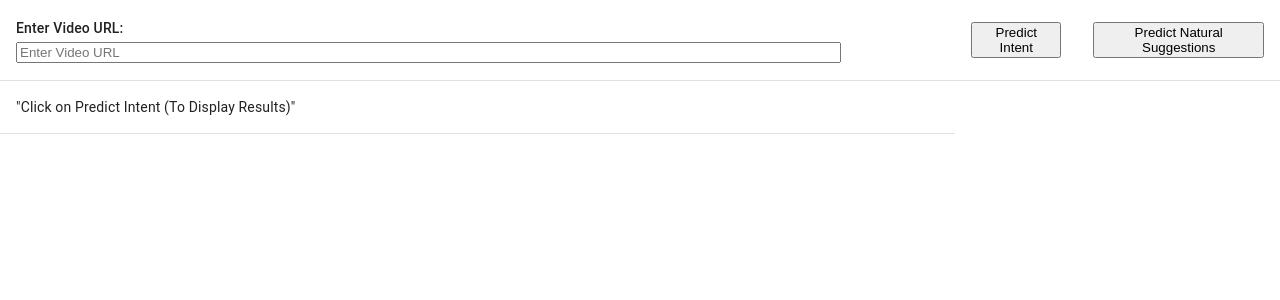
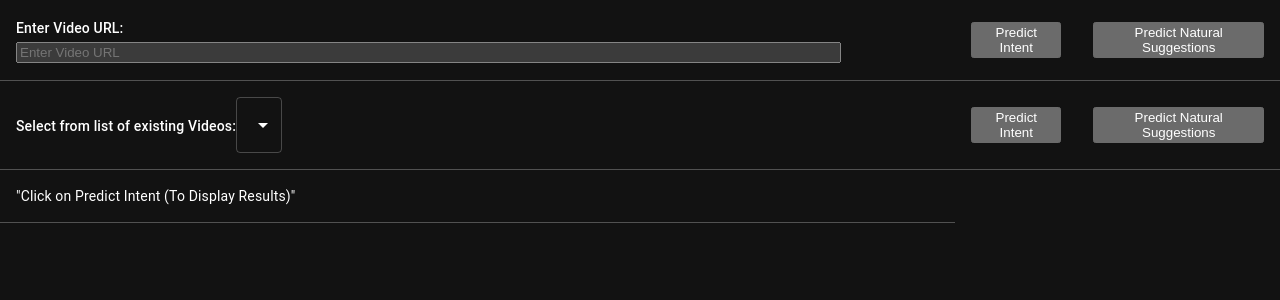
Before and after one commit to Berkeley-ExpressMe/ExpressMe-App, a React (Create React App) app in the folder expressme-app/: page / in a window 1280 px wide. Shown: the top 300 px of the page. Built offline with nearby package versions, Linux system fonts and the light colour scheme.

Commit message:
Checking in built app

```diff
--- a/expressme-app/src/App.css
+++ b/expressme-app/src/App.css
@@ -36,3 +36,13 @@
     transform: rotate(360deg);
   }
 }
+.player-wrapper {
+  position: relative;
+  padding-top: 56.25%; /* 720 / 1280 = 0.5625 */
+}
+
+.react-player {
+  position: absolute;
+  top: 0;
+  left: 0;
+}
--- a/expressme-app/src/App.js
+++ b/expressme-app/src/App.js
@@ -5,11 +5,12 @@ import './App.css';
 import { makeStyles } from '@mui/material/styles';
 import Button from '@mui/material/Button';
 import CssBaseline from '@mui/material/CssBaseline';
-import DialogActions from '@mui/material/DialogActions';
-import DialogContent from '@mui/material/DialogContent';
+import { ThemeProvider, createTheme } from '@mui/material/styles';
 import Speech from 'react-speech';
 import Table from '@mui/material/Table';
 import { DataGrid, GridColDef, GridValueGetterParams } from '@mui/x-data-grid';
+import Select, { SelectChangeEvent } from '@mui/material/Select';
+import MenuItem from '@mui/material/MenuItem';
 import Paper from '@mui/material/Paper';
 import TableContainer from '@mui/material/TableContainer';
 import CheckBox from '@mui/material/Checkbox';
@@ -214,6 +215,48 @@ function App() {
     { field: 'intent', headerName: 'Predicted Intent', cellStyle: { fontWeight: "Bold" }, renderCell: renderSpeechIconForIntent, width: 300 },
     { field: 'nlpIntent', headerName: 'NLP Intent', cellStyle: { fontWeight: "Bold" }, renderCell: renderSpeechIconForIntent, width: 300 }
   ];
+  const darkTheme = createTheme({
+    palette: {
+      mode: 'dark',
+    },
+  });
+  const existingVideos = [
+    {
+      id: '1AQh-1BSQ99GD1naWBJENhXZuP1jT3GUjdhQXh',
+      title: 'Person Eating Cake Drinking Coffee And Talking',
+      description: 'Video 1 Description',
+      thumbnail: 'https://drive.google.com/uc?export=download&id=1AQh-1BSQ99GD1naWBJENhXZuP1jT3GUjdhQXh',
+      videoUrl: 'https://drive.google.com/uc?export=download&id=1AQh-1BSQ99GD1naWBJENhXZuP1jT3GUjdhQXh',
+    },
+    {
+      id: '1AQh-kFSUa6r6iSNUFFI_PqrKtYpmN77h',
+      title: 'Video 2',
+      description: 'Video 2 Description',
+      thumbnail: 'https://drive.google.com/uc?export=download&id=1SaidOfC6zC0uvJQWNTmvQSdjKz-2_ekO',
+      videoUrl: 'https://drive.google.com/uc?export=download&id=1SaidOfC6zC0uvJQWNTmvQSdjKz-2_ekO'
+    },
+    {
+      id: '1AQh-kFSUa6r6iSNUFFI_PqrKtYpmN77h',
+      title: 'Video 3',
+      description: 'Video 3 Description',
+      thumbnail: 'https://drive.google.com/uc?export=download&id=1AQh-kFSUa6r6iSNUFFI_PqrKtYpmN77h',
+      videoUrl: 'https://drive.google.com/uc?export=download&id=1AQh-kFSUa6r6iSNUFFI_PqrKtYpmN77h',
+    },
+    {
+      id: '1AQh-kFSUa6r6iSNUFFI_PqrKtYpmN77h',
+      title: 'Video 4',
+      description: 'Video 4 Description',
+      thumbnail: 'https://drive.google.com/uc?export=download&id=1AQh-kFSUa6r6iSNUFFI_PqrKtYpmN77h',
+      videoUrl: 'https://drive.google.com/uc?export=download&id=1AQh-kFSUa6r6iSNUFFI_PqrKtYpmN77h',
+    },
+    {
+      id: '1AQh-kFSUa6r6iSNUFFI_PqrKtYpmN77h',
+      title: 'Video 5',
+      description: 'Video 5 Description',
+      thumbnail: 'https://drive.google.com/uc?export=download&id=1AQh-kFSUa6r6iSNUFFI_PqrKtYpmN77h',
+      videoUrl: 'https://drive.google.com/uc?export=download&id=1AQh-kFSUa6r6iSNUFFI_PqrKtYpmN77h',
+    }
+  ];
 
   const Container = styled.div`
     display: flex;
@@ -231,8 +274,9 @@ function App() {
   `;
   return (
     <div float="right">
-
-      <Container>
+      <ThemeProvider theme={darkTheme}>
+        <CssBaseline enableColorScheme />
+        <Container style={{ flex: 1 }}>
           <Table id="Intent_table">
 
             <TableHead>
@@ -257,21 +301,55 @@ function App() {
                   </button>
                 </TableCell>
               </TableRow>
+              <TableRow>
+                <TableCell>Select from list of existing Videos:
+                  <Select id="existing_video_url">
+                    {
+                      existingVideos.map((item, index) => {
+                        return (
+                          <option key={index} value={item}>{item}</option>
+                        )
+                      }
+                      )
+                    }
+                  </Select>
+                </TableCell>
+                <TableCell>
+                  <button color="primary" onClick={() => {
+                    var video_url = document.getElementById("video_url").value;
+                    setVideoURL(video_url);
+                    setData([]);
+                    PredictIntent(video_url, { onSuccessPredictIntent }, { onErrorPredictIntent });
+                  }} >
+                    <span>Predict Intent</span>
+                  </button>
+                </TableCell>
+                <TableCell>
+                  <button color="primary" onClick={() => {
+                    console.log("Going to predict NLP Suggestions for ", nlpData);
+                  }}>
+                    <span>Predict Natural Suggestions</span>
+                  </button>
+                </TableCell>
+              </TableRow>
             </TableHead>
             <TableBody><TableRow colSpan="2"><TableCell>"Click on Predict Intent (To Display Results)"</TableCell></TableRow></TableBody>
           </Table>
-        <div style={{ height: '600px', width: '50%' }} align="left">
+          <div style={{ height: '800px', width: '50%' }} align="left">
             {data && data.length > 0 && <DataGrid columns={columns} rows={data} />}
-          {nlpData && nlpData.length > 0 && <DataGrid columns={nlpColumns} rows={nlpResponse} />}
+          </div>
+          <div style={{ height: '800px', width: '50%' }} align="right">
+            {nlpData && nlpData.length > 0 && <DataGrid columns={nlpColumns} rows={nlpData} />}
           </div>
         </Container>
-      <VideoContainer>
-        <Player width="150px" height="200px" fluid={false} src={videoURL} playIcon="public/loading.png">
+        <div className="player-wrapper">
+          <Player className="react-player" width="100%" height="100%" fluid={false} src={videoURL} playIcon="public/loading.png">
             <LoadingSpinner />
             <BigPlayButton position="center" />
           </Player>
-      </VideoContainer>
         </div>
+      </ThemeProvider>
+    </div >
   );
 }
 export default App;
```
Lines whose indentation alone changed are shown as unchanged.
